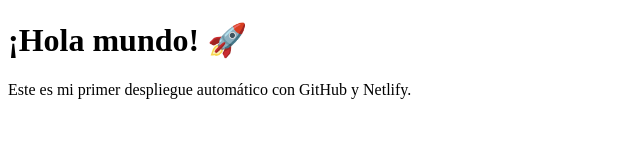
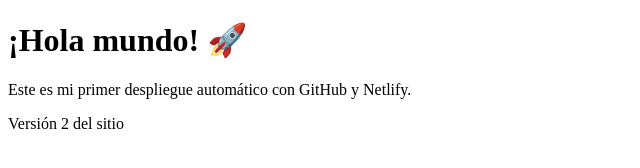
Before and after one commit to AlejandroAmesticaDuoc/mi-primer-netlify, a plain HTML site: page index.html in a window 1280 px wide. Shown: the whole page, without its empty margins (0-640 px from the left). Drawn offline with Linux system fonts and the light colour scheme.

Commit message:
Agrego versión 2

```diff
--- a/index.html
+++ b/index.html
@@ -7,5 +7,6 @@
 <body>
   <h1>¡Hola mundo! 🚀</h1>
   <p>Este es mi primer despliegue automático con GitHub y Netlify.</p>
+  <p>Versión 2 del sitio</p>
 </body>
 </html>
```
